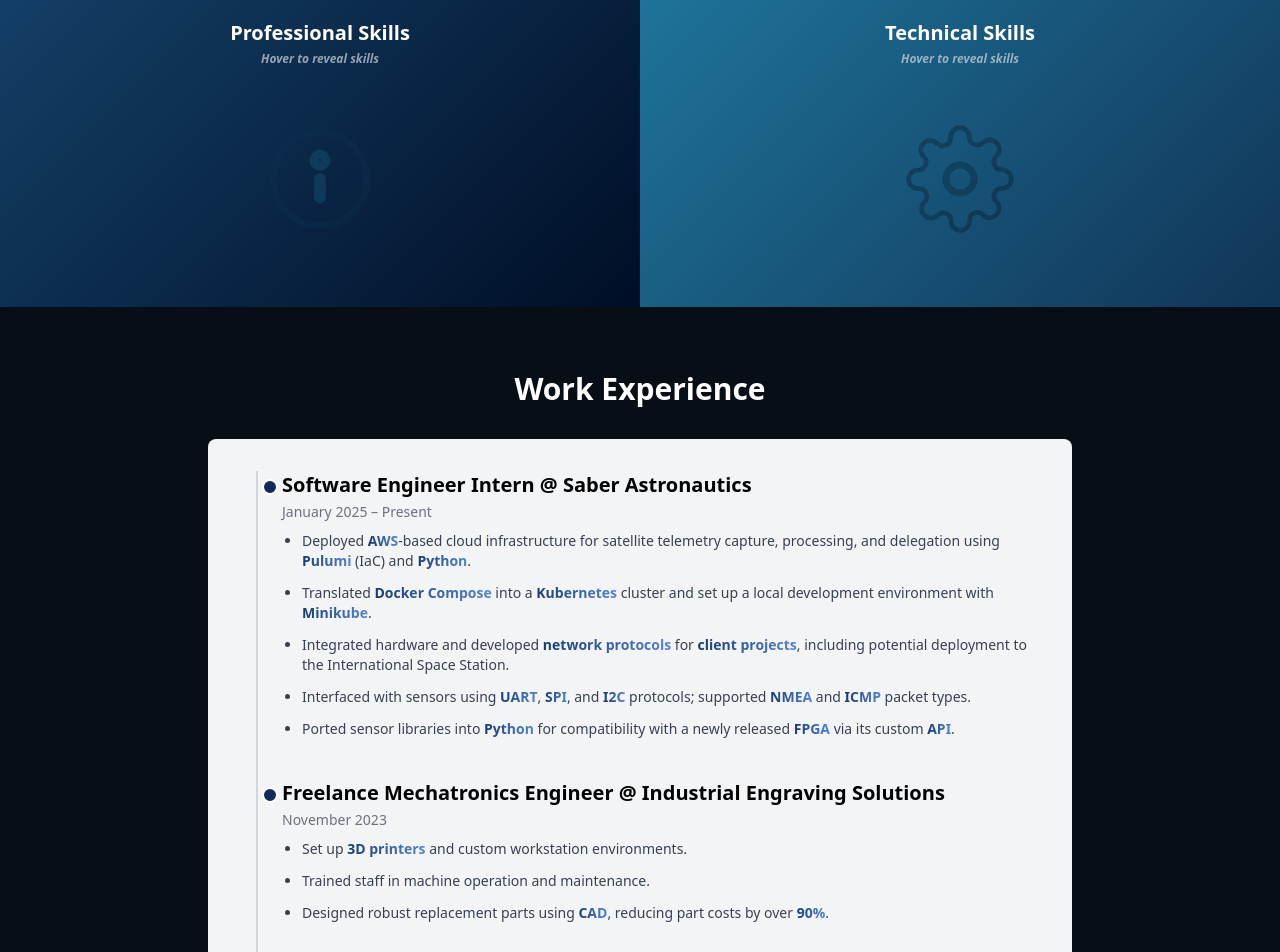
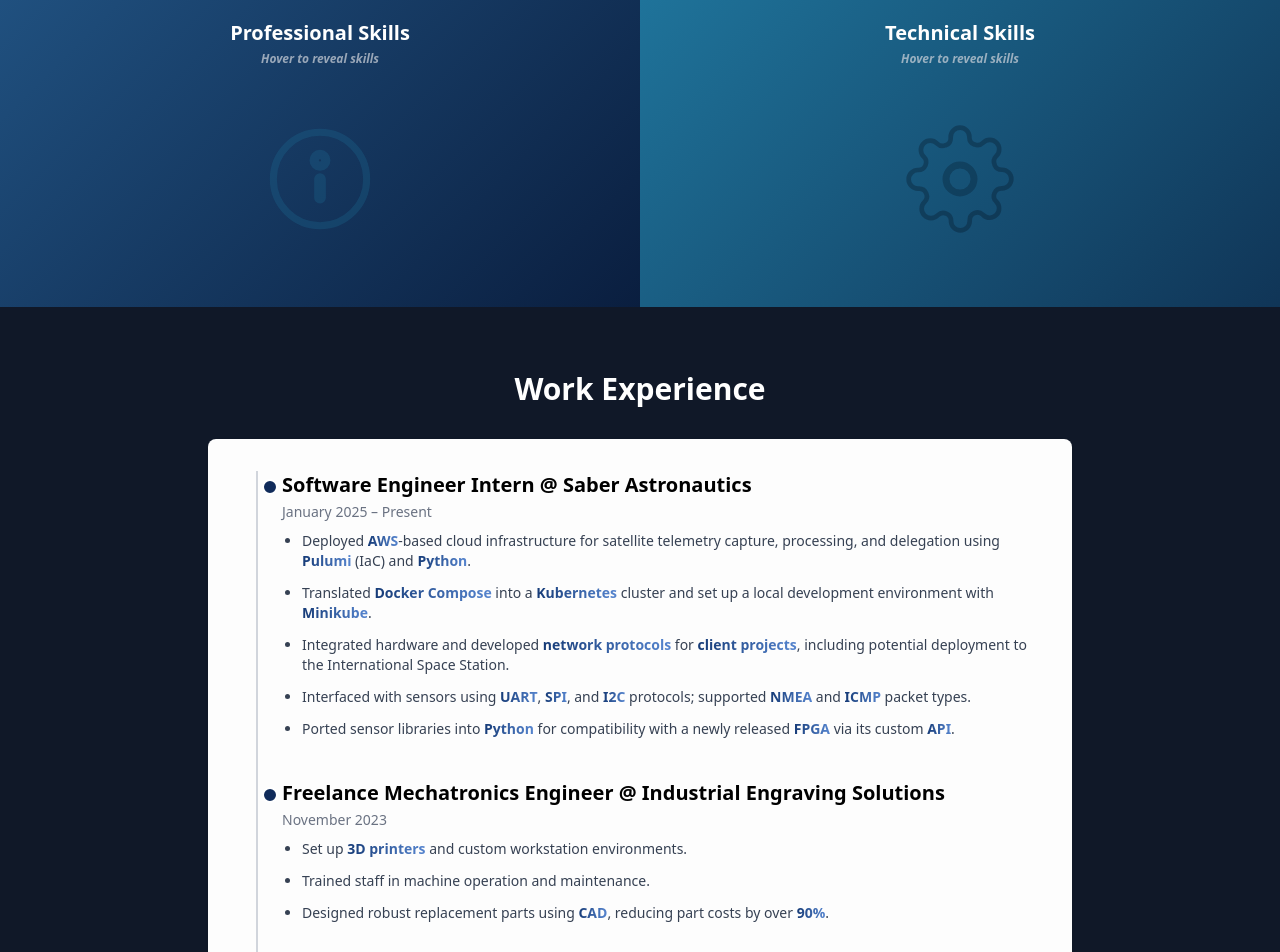
Before and after one commit to LachlanWallbri/personal-website, a React (Vite) app: page / in a window 1280 px wide. Shown: the part 1800-2752 px from the top of the page. Built offline with nearby package versions, Linux system fonts and the light colour scheme.

Commit message:
Darker style changes

```diff
--- a/src/App.jsx
+++ b/src/App.jsx
@@ -16,7 +16,7 @@ function App() {
   return (
     <>
       <Header />
-      <div className="min-h-screen bg-[#070e16] scroll-smooth relative z-[-20]">
+      <div className="min-h-screen bg-gray-900 scroll-smooth relative z-[-20]">
         <main className="pt-12 z-20">
           <LanternsBackground />
           {/* Splash Screen */}
--- a/src/components/Experience.jsx
+++ b/src/components/Experience.jsx
@@ -109,7 +109,7 @@ const highlightKeywords = (text) => {
 
 export default function Experience() {
   return (
-    <div className="bg-gray-100 rounded-lg shadow p-8 max-w-4xl mx-auto space-y-8">
+    <div className="bg-[#fdfdfd] rounded-lg shadow p-8 max-w-4xl mx-auto space-y-8">
       <div className="relative border-l-2 border-gray-300 ml-4">
         {timelineItems.map((item, index) => (
           <motion.div
--- a/src/components/Header.jsx
+++ b/src/components/Header.jsx
@@ -5,7 +5,7 @@ export default function Header() {
   const [menuOpen, setMenuOpen] = useState(false);
 
   return (
-    <header className="fixed top-0 left-0 w-full bg-gray-100 shadow-md z-50">
+    <header className="fixed top-0 left-0 w-full bg-[#fdfdfd] shadow-md z-50">
       <nav className="max-w-6xl mx-auto px-6 py-4 flex justify-between items-center">
         <div className="text-xl font-bold">My Portfolio</div>
 
@@ -50,7 +50,7 @@ export default function Header() {
 
       {/* Mobile dropdown */}
       {menuOpen && (
-        <ul className="md:hidden bg-gray-100 shadow-md px-6 py-4 space-y-4 text-gray-700 font-medium">
+        <ul className="md:hidden bg-[#fdfdfd] shadow-md px-6 py-4 space-y-4 text-gray-700 font-medium">
           <li>
             <a
               href="#splash"
--- a/src/components/Intro.jsx
+++ b/src/components/Intro.jsx
@@ -12,7 +12,7 @@ export default function About() {
     (today < new Date(today.getFullYear(), 11, 9) ? 1 : 0);
 
   return (
-    <div className="bg-gray-100 rounded-lg shadow p-8 max-w-4xl mx-auto space-y-8">
+    <div className="bg-[#fdfdfd] rounded-lg shadow p-8 max-w-4xl mx-auto space-y-8">
       {/* Grid layout with fixed first column */}
       <div className="grid grid-cols-[auto_1fr] gap-8 items-start">
         {/* Column 1: Image + Icons */}
--- a/src/components/Projects.jsx
+++ b/src/components/Projects.jsx
@@ -120,8 +120,8 @@ function ProjectCard({ title, year, description, media = [], github }) {
   const current = media[currentIndex];
 
   return (
-    <div className="bg-gray-100 rounded-lg shadow p-6 flex flex-col">
-      <div className="relative aspect-video w-full rounded-md overflow-hidden bg-gray-100">
+    <div className="bg-[#fdfdfd] rounded-lg shadow p-6 flex flex-col">
+      <div className="relative aspect-video w-full rounded-md overflow-hidden bg-[#fdfdfd]">
         {current.type === "image" ? (
           <img
             src={current.src}
--- a/src/components/Skills.jsx
+++ b/src/components/Skills.jsx
@@ -48,10 +48,10 @@ export default function SkillsHoverBox() {
 
   const bubbleStyle = `
     text-xs sm:text-sm px-3 py-1
-    rounded-full bg-gray-100/10 text-white
+    rounded-full bg-[#fdfdfd]/10 text-white
     border border-white/20 backdrop-blur
     transition duration-200
-    hover:scale-105 hover:bg-gray-100/20
+    hover:scale-105 hover:bg-[#fdfdfd]/20
   `;
 
   const sharedSideStyle = `
@@ -72,7 +72,7 @@ export default function SkillsHoverBox() {
       strokeLinejoin="round"
       className="w-28 h-28 mt-16 opacity-90"
     >
-      <circle cx="12" cy="12" r="10" stroke="#103557" strokeWidth="1.5" />
+      <circle cx="12" cy="12" r="10" stroke="#1f749b" strokeWidth="1.5" />
       <line x1="12" y1="16" x2="12" y2="12" />
       <circle cx="12" cy="8" r="1" fill="#103557" />
     </svg>
@@ -112,7 +112,8 @@ export default function SkillsHoverBox() {
             : "flex-1 scale-100 transition-all duration-70"
         }`}
         style={{
-          background: "linear-gradient(135deg,rgb(20, 64, 104),rgb(0, 14, 37))",
+          background:
+            "linear-gradient(135deg,rgb(32, 81, 128),rgb(10, 30, 63))",
         }}
       >
         <h3 className="flex items-center gap-2 text-xl font-bold">
```
